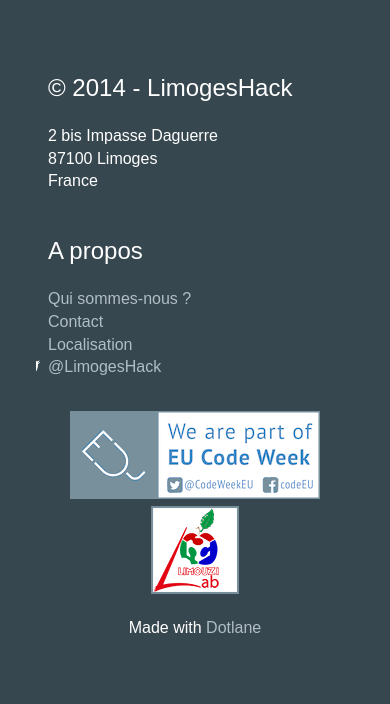
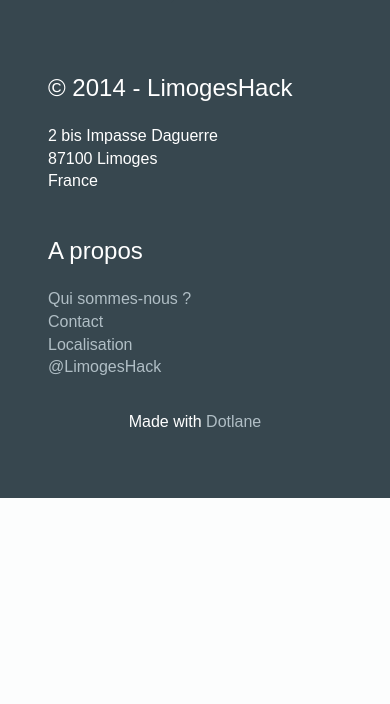
Before and after one commit to simoncourtin/LimogesHack, a PHP site: page /index.php in a window 390 px wide. Shown: the part 3946-4650 px from the top of the page. After the commit the page ends 4444 px from the top, so only its background shows below. Run offline with PHP 8.4, Linux system fonts and the light colour scheme; some libraries are stand-ins or nearby versions.

Commit message:
Correctifs responsive design

```diff
--- a/css/style.css
+++ b/css/style.css
@@ -1175,3 +1175,9 @@ textareaa {
     position: absolute;
     left: -20px;
 }
+
+@media(max-width:768px) {
+    footer img {
+        display: none;
+    }
+}
```
